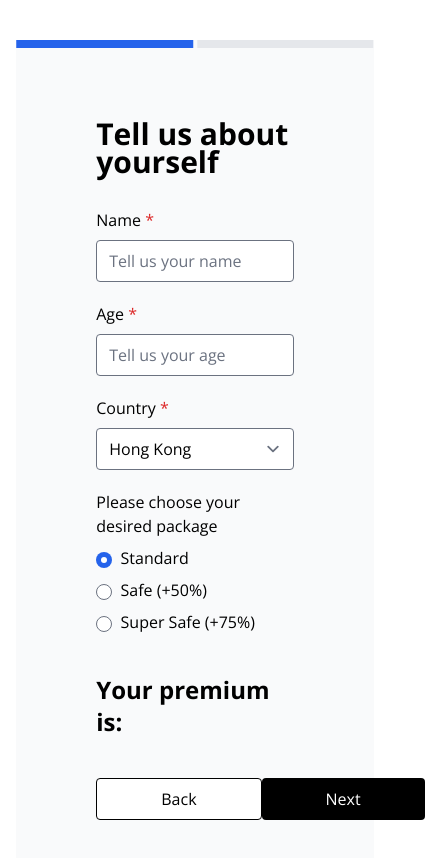
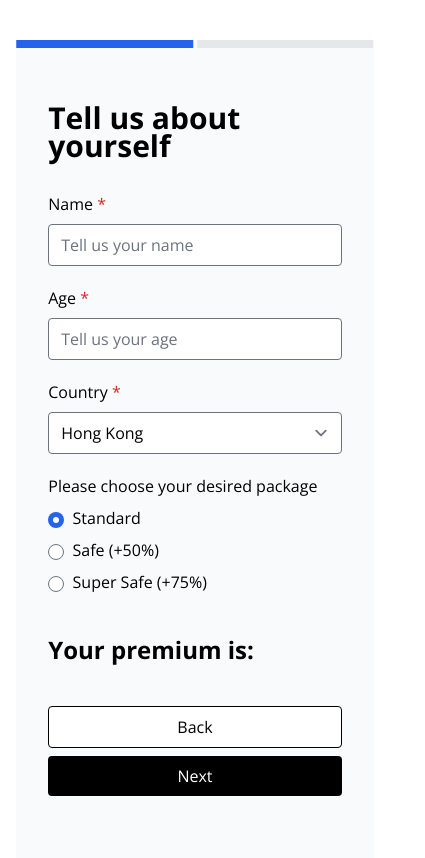
Before and after one commit to ericvndev/covergo-insurance-form, a Vue app: page /buy-insurance in a window 390 px wide. Both pictures are taken after a click on the button "Start". Shown: the top 858 px of the page, 425 px wide, since content can reach past the window. Built offline with nearby package versions, Linux system fonts and the light colour scheme.

Commit message:
- show summary data on summary step - implement error message component - validating form data when user click next - styling responsive on mobile

```diff
--- a/src/components/CallToAction.vue
+++ b/src/components/CallToAction.vue
@@ -1,5 +1,6 @@
 <script setup lang="ts">
 import FormButton from '@/components/forms/FormButton.vue';
+
 defineEmits<{
 	(e: 'goNext'): number;
 	(e: 'goBack'): number;
@@ -13,5 +14,3 @@ defineEmits<{
 	</p>
 	<FormButton :type="'primary'" :text="'Start'" @on-click="$emit('goNext')" />
 </template>
-
-<style scoped></style>
--- /dev/null
+++ b/src/components/ErrorMessage.vue
@@ -0,0 +1,23 @@
+<script setup lang="ts">
+import FormButton from '@/components/forms/FormButton.vue';
+
+defineProps<{
+	errorMessage: string;
+}>();
+
+defineEmits<{
+	(e: 'goBack'): number;
+}>();
+</script>
+
+<template>
+	<div class="text-center">
+		<h2 class="text-3xl font-bold leading-7 mb-8">Oops</h2>
+		<p class="mb-6 whitespace-pre-wrap">{{ errorMessage }}</p>
+		<FormButton
+			:type="'primary'"
+			:text="'OK :('"
+			@on-click="$emit('goBack')"
+		/>
+	</div>
+</template>
--- a/src/components/FormSummary.vue
+++ b/src/components/FormSummary.vue
@@ -1,20 +1,60 @@
 <script setup lang="ts">
-import type FormData from '@/types/FormData';
+import { onMounted } from 'vue';
 import FormButton from '@/components/forms/FormButton.vue';
 
-defineProps<{
+import type FormData from '@/types/FormData';
+import type InsurancePackage from '@/types/InsurancePackage';
+import type Country from '@/types/Country';
+
+const props = defineProps<{
 	data: FormData;
+	foundPackage: InsurancePackage | null;
+	foundCountry: Country | null;
+	finalPremium: number;
 }>();
 
-defineEmits<{
+const emit = defineEmits<{
 	(e: 'buy'): number;
 	(e: 'goBack'): number;
 }>();
+
+onMounted(() => {
+	if (!props.finalPremium || !props.foundPackage) {
+		emit('goBack');
+	}
+});
 </script>
 
 <template>
-	<h2 class="text-3xl font-bold leading-7 mb-8">Summary</h2>
-	<div class="flex justify-between mt-10">
+	<h2 class="text-3xl font-bold leading-7 mb-8 text-center">Summary</h2>
+	<p class="mb-5">
+		Hi {{ data.name }}, just one more step. Please confirm your data below
+		before continuing.
+	</p>
+	<div class="mb-2 flex">
+		<span class="inline-block w-32 flex-shrink-0">Name:</span>
+		<strong class="break-all flex-shrink">{{ data.name }}</strong>
+	</div>
+	<div class="mb-2 flex">
+		<span class="inline-block w-32">Age:</span>
+		<strong>{{ data.age }}</strong>
+	</div>
+	<div class="mb-2">
+		<span class="inline-block w-32">Country:</span>
+		<strong>{{ foundCountry ? foundCountry.name : 'N/A' }}</strong>
+	</div>
+	<div class="mb-2">
+		<span class="inline-block w-32">Package:</span>
+		<strong>{{ foundPackage ? foundPackage.name : 'N/A' }}</strong>
+	</div>
+	<div class="mb-2">
+		<span class="inline-block w-32">Premium:</span>
+		<strong
+			>{{ finalPremium.toLocaleString('en-US') }}
+			{{ data.country.toUpperCase() }}</strong
+		>
+	</div>
+	<div class="flex flex-col justify-between mt-10 sm:flex-row">
 		<FormButton
 			:type="'secondary'"
 			:text="'Back'"
--- a/src/components/MainForm.vue
+++ b/src/components/MainForm.vue
@@ -1,7 +1,17 @@
 <script setup lang="ts">
+import { ref, computed } from 'vue';
+
+import FormButton from '@/components/forms/FormButton.vue';
+
 import type FormData from '@/types/FormData';
 import type ServerData from '@/types/ServerData';
-import FormButton from '@/components/forms/FormButton.vue';
+
+interface FormErrors {
+	hasErrors: boolean;
+	name: string;
+	age: string;
+	country: string;
+}
 
 const props = defineProps<{
 	data: FormData;
@@ -17,19 +27,52 @@ const emit = defineEmits<{
 	(e: 'calculateExtra', p: number): number;
 }>();
 
+const isSubmitted = ref<boolean>(false);
+
 function handleChange(e: Event) {
 	const name = (e.target as HTMLInputElement).name;
 	const newValue = (e.target as HTMLInputElement).value;
 	emit('handleDataChange', name, newValue);
 }
+
+function handleClickNext() {
+	isSubmitted.value = true;
+	if (!validationErrors.value.hasErrors) {
+		emit('goNext');
+	}
+}
+
+const validationErrors = computed((): FormErrors => {
+	const nameValidation = !props.data.name ? 'This field is required' : '';
+	let ageValidation = !props.data.age ? 'This field is required' : '';
+	ageValidation =
+		ageValidation ||
+		(!props.data.age || isNaN(props.data.age) || props.data.age < 0
+			? 'Not a valid age'
+			: '');
+
+	const countryValidation = !props.data.country
+		? 'This field is required'
+		: '';
+
+	return {
+		hasErrors: !!nameValidation || !!ageValidation || !!countryValidation,
+		name: nameValidation,
+		age: ageValidation,
+		country: countryValidation,
+	};
+});
 </script>
 <template>
 	<h2 class="text-3xl font-bold leading-7 mb-8">Tell us about yourself</h2>
-	<form>
-		<div>
+	<form @submit="(e) => e.preventDefault()">
+		<div class="mb-5">
 			<label for="name">Name <span class="text-red-600">*</span></label>
 			<input
-				class="w-full rounded mt-2 mb-5"
+				class="w-full rounded mt-2"
+				:class="{
+					'border-red-600': validationErrors.name && isSubmitted,
+				}"
 				type="text"
 				name="name"
 				id="name"
@@ -37,31 +80,43 @@ function handleChange(e: Event) {
 				:value="props.data.name"
 				@input="handleChange"
 			/>
+			<span
+				v-if="validationErrors.name && isSubmitted"
+				class="text-red-600 text-xs"
+				>{{ validationErrors.name }}</span
+			>
 		</div>
-		<div>
+		<div class="mb-5">
 			<label for="age">Age <span class="text-red-600">*</span></label>
 			<input
-				class="w-full rounded mt-2 mb-5"
-				type="tel"
+				class="w-full rounded mt-2"
+				:class="{
+					'border-red-600': validationErrors.age && isSubmitted,
+				}"
+				type="number"
 				name="age"
 				id="age"
 				placeholder="Tell us your age"
 				:value="props.data.age"
 				@input="handleChange"
 			/>
+			<span
+				v-if="validationErrors.age && isSubmitted"
+				class="text-red-600 text-xs"
+				>{{ validationErrors.age }}</span
+			>
 		</div>
 		<div>
 			<label for="country"
 				>Country <span class="text-red-600">*</span></label
 			>
 			<select
-				class="w-full rounded mt-2 mb-5"
+				class="select w-full rounded mt-2 mb-5"
 				name="country"
 				id="country"
 				:value="props.data.country"
 				@change="handleChange"
 			>
-				<option disabled value="">Where do you live?</option>
 				<option
 					v-for="country in (serverData || {}).countries"
 					v-bind:key="country.currencyCode"
@@ -111,11 +166,12 @@ function handleChange(e: Event) {
 		<div class="text-2xl font-bold">
 			Your premium is:
 			<span v-if="finalPremium"
-				>{{ finalPremium.toLocaleString('zh-hk') }}
-				{{ data.country.toUpperCase() }}</span
+				>{{ finalPremium.toLocaleString('zh-hk') }}&nbsp;{{
+					data.country.toUpperCase()
+				}}</span
 			>
 		</div>
-		<div class="flex justify-between mt-10">
+		<div class="flex flex-col justify-between mt-10 sm:flex-row">
 			<FormButton
 				:type="'secondary'"
 				:text="'Back'"
@@ -124,7 +180,7 @@ function handleChange(e: Event) {
 			<FormButton
 				:type="'primary'"
 				:text="'Next'"
-				@on-click="$emit('goNext')"
+				@on-click="handleClickNext"
 			/>
 		</div>
 	</form>
--- a/src/components/forms/FormButton.vue
+++ b/src/components/forms/FormButton.vue
@@ -10,7 +10,7 @@ defineEmits<{
 
 <template>
 	<button
-		class="px-16 py-2 rounded"
+		class="px-16 py-2 rounded w-full sm:w-auto mb-2"
 		:class="{
 			'bg-black': type === 'primary',
 			'text-white': type === 'primary',
--- a/src/views/BuyInsuranceView.vue
+++ b/src/views/BuyInsuranceView.vue
@@ -1,11 +1,16 @@
 <script setup lang="ts">
 import { onMounted, computed, ref, watch } from 'vue';
 import { useRouter } from 'vue-router';
+
 import CallToAction from '@/components/CallToAction.vue';
 import MainForm from '@/components/MainForm.vue';
 import FormSummary from '@/components/FormSummary.vue';
+import ErrorMessage from '@/components/ErrorMessage.vue';
+
 import type FormData from '@/types/FormData';
 import type ServerData from '@/types/ServerData';
+import type InsurancePackage from '@/types/InsurancePackage';
+import type Country from '@/types/Country';
 
 const router = useRouter();
 
@@ -46,17 +51,47 @@ const dataFromServer: ServerData = {
 	],
 };
 
-const step = ref<number>(-1);
-const formData = ref<FormData>({
+let defaultFormData: FormData = {
 	name: '',
 	age: null,
 	country: 'HKD',
 	package: 'standard',
-});
+};
+
+// Check for default form data from localStorage
+if (window.localStorage) {
+	const dataFromStorage = window.localStorage.getItem('data');
+
+	if (dataFromStorage) {
+		defaultFormData = JSON.parse(dataFromStorage);
+	}
+}
+
+const formData = ref<FormData>(defaultFormData);
+const step = ref<number>(-1);
 
 // Watch for route changes when user click Back button also
 watch(router.currentRoute, (currentRoute) => {
 	step.value = parseInt(currentRoute.query.step?.toString() || '0');
+});
+
+// Watch for form data changes and save it to localStorage
+watch(formData, (newFormData) => {
+	if (window.localStorage) {
+		window.localStorage.setItem('data', JSON.stringify(newFormData));
+	}
+});
+
+// Watch for step changes and reset formData to default
+watch(step, (newStep) => {
+	if (newStep === 0) {
+		formData.value = {
+			name: '',
+			age: null,
+			country: 'HKD',
+			package: 'standard',
+		};
+	}
 });
 
 onMounted(() => {
@@ -105,7 +140,8 @@ function goBack(): number {
 }
 
 function submit(): void {
-	alert('submitted');
+	step.value = 0;
+	router.push({ query: { step: step.value } });
 }
 
 function calculateStandardPremium(): number {
@@ -113,9 +149,7 @@ function calculateStandardPremium(): number {
 		return 0;
 	}
 	if (formData.value.age > 0 && formData.value.country) {
-		const country = dataFromServer.countries.find(
-			(country) => country.currencyCode === formData.value.country
-		);
+		const country = foundCountry.value;
 		if (country) {
 			return formData.value.age * 10 * country.exchangeRate;
 		}
@@ -123,22 +157,41 @@ function calculateStandardPremium(): number {
 	return 0;
 }
 
-const standardPremium = computed(() => {
+const foundCountry = computed((): Country | null => {
+	const country = dataFromServer.countries.find(
+		(country) => country.currencyCode === formData.value.country
+	);
+	return country || null;
+});
+
+const foundPackage = computed((): InsurancePackage | null => {
+	const foundPackage = dataFromServer.packages.find(
+		(pk) => pk.id === formData.value.package
+	);
+	return foundPackage || null;
+});
+
+const standardPremium = computed((): number => {
 	return calculateStandardPremium();
 });
 
-const finalPremium = computed(() => {
-	const foundPackage = dataFromServer.packages.find(
-		(pk) => pk.id === formData.value.package
-	);
-	if (foundPackage) {
+const finalPremium = computed((): number => {
+	if (foundPackage.value) {
 		const standardPremium = calculateStandardPremium();
 		return (
 			standardPremium +
-			(standardPremium * foundPackage.extraPercent) / 100
+			(standardPremium * foundPackage.value.extraPercent) / 100
 		);
 	}
 	return 0;
+});
+
+const ageError = computed((): boolean => {
+	// Age is over 100
+	if ((formData.value.age || 0) > 100 && step.value === 2) {
+		return true;
+	}
+	return false;
 });
 </script>
 
@@ -147,14 +200,14 @@ const finalPremium = computed(() => {
 		<Transition>
 			<div
 				v-if="step === 0"
-				class="fixed transform top-1/2 -translate-x-1/2 left-1/2 -translate-y-1/2 px-8 py-20 sm:px-20 bg-gray-50 text-center w-11/12 max-w-2xl"
+				class="fixed transform top-1/2 -translate-x-1/2 left-1/2 -translate-y-1/2 px-8 py-16 sm:px-20 bg-gray-50 text-center w-11/12 max-w-2xl"
 			>
 				<CallToAction @goNext="goNext" />
 			</div>
 		</Transition>
 		<Transition>
 			<div
-				v-if="step > 0"
+				v-if="step > 0 && !ageError"
 				class="mx-auto max-w-lg w-11/12 flex justify-between absolute top-10 z-10 left-1/2 transform -translate-x-1/2"
 			>
 				<div
@@ -177,7 +230,7 @@ const finalPremium = computed(() => {
 		<Transition>
 			<div
 				v-if="step === 1"
-				class="mt-10 mx-auto px-20 py-20 bg-gray-50 w-11/12 max-w-lg"
+				class="mt-10 mx-auto px-8 sm:px-20 py-16 bg-gray-50 w-11/12 max-w-lg"
 			>
 				<MainForm
 					:data="formData"
@@ -193,11 +246,18 @@ const finalPremium = computed(() => {
 		<Transition>
 			<div
 				v-if="step === 2"
-				class="mt-10 mx-auto px-20 py-20 bg-gray-50 w-11/12 max-w-lg"
+				class="mt-10 mx-auto px-8 sm:px-20 py-16 bg-gray-50 w-11/12 max-w-lg"
 			>
+				<ErrorMessage
+					:errorMessage="'Your age is over our accepted limit.\nWe are sorry, we can not insure you now'"
+					@goBack="goBack"
+					v-if="ageError"
+				/>
 				<FormSummary
+					v-else
 					:data="formData"
-					:serverData="dataFromServer"
+					:foundCountry="foundCountry"
+					:foundPackage="foundPackage"
 					:finalPremium="finalPremium"
 					@buy="submit"
 					@goBack="goBack"
```
